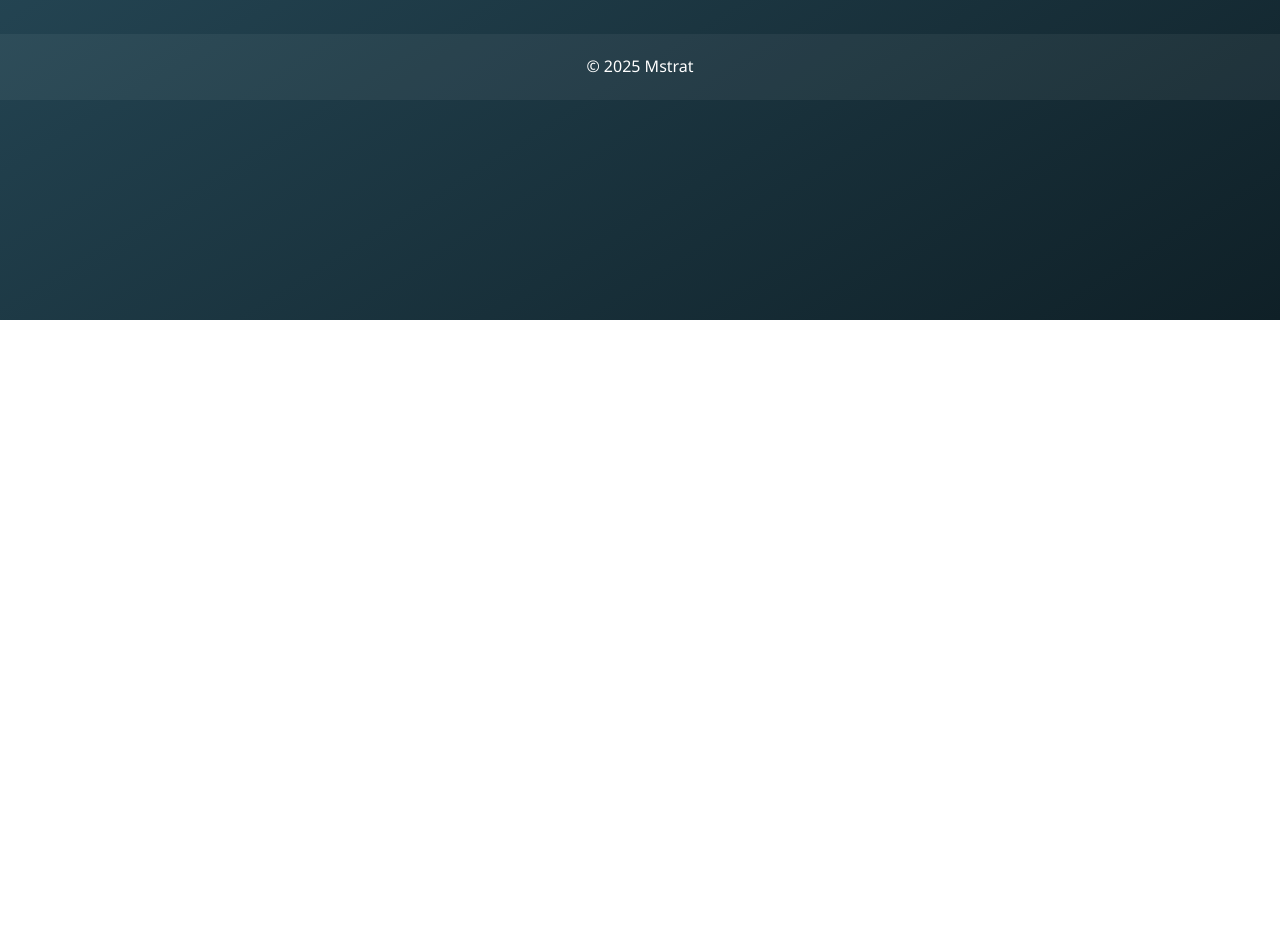
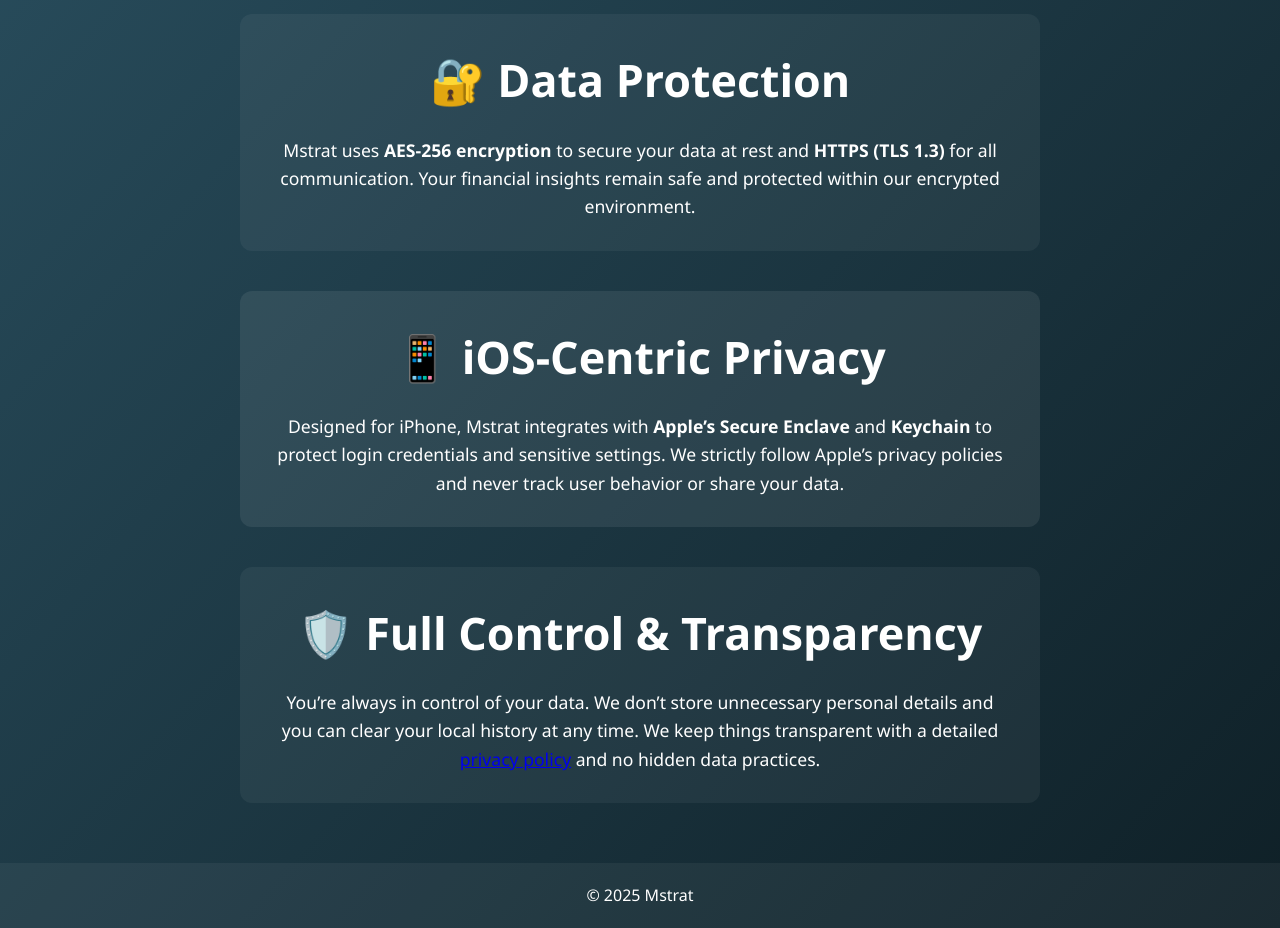
Before and after one commit to ankusharma001/MStrat_website, a plain HTML site: page privacy.html in a window 1280 px wide. Shown: the part 480-1408 px from the top of the page. Before the commit the page ends 800 px from the top, so only its background shows below. Drawn offline with Linux system fonts and the light colour scheme.

Commit message:
add some content in privecy

```diff
--- a/privacy.html
+++ b/privacy.html
@@ -149,6 +149,31 @@
     </p>
   </section>
 
+  <section class="content" style="background: rgba(255, 255, 255, 0.05); border-radius: 12px; margin: 40px auto; padding: 30px; max-width: 800px;">
+    <h2>🔐 Data Protection</h2>
+    <p>
+      Mstrat uses <strong>AES-256 encryption</strong> to secure your data at rest and <strong>HTTPS (TLS 1.3)</strong> for all communication.
+      Your financial insights remain safe and protected within our encrypted environment.
+    </p>
+  </section>
+
+  <section class="content" style="background: rgba(255, 255, 255, 0.08); border-radius: 12px; margin: 40px auto; padding: 30px; max-width: 800px;">
+    <h2>📱 iOS-Centric Privacy</h2>
+    <p>
+      Designed for iPhone, Mstrat integrates with <strong>Apple’s Secure Enclave</strong> and <strong>Keychain</strong> to protect login credentials and sensitive settings.
+      We strictly follow Apple’s privacy policies and never track user behavior or share your data.
+    </p>
+  </section>
+
+  <section class="content" style="background: rgba(255, 255, 255, 0.05); border-radius: 12px; margin: 40px auto; padding: 30px; max-width: 800px;">
+    <h2>🛡️ Full Control & Transparency</h2>
+    <p>
+      You’re always in control of your data. We don’t store unnecessary personal details and you can clear your local history at any time.
+      We keep things transparent with a detailed <a href="#">privacy policy</a> and no hidden data practices.
+    </p>
+  </section>
+
+
   <footer>
     <p>&copy; 2025 Mstrat</p>
   </footer>
```
